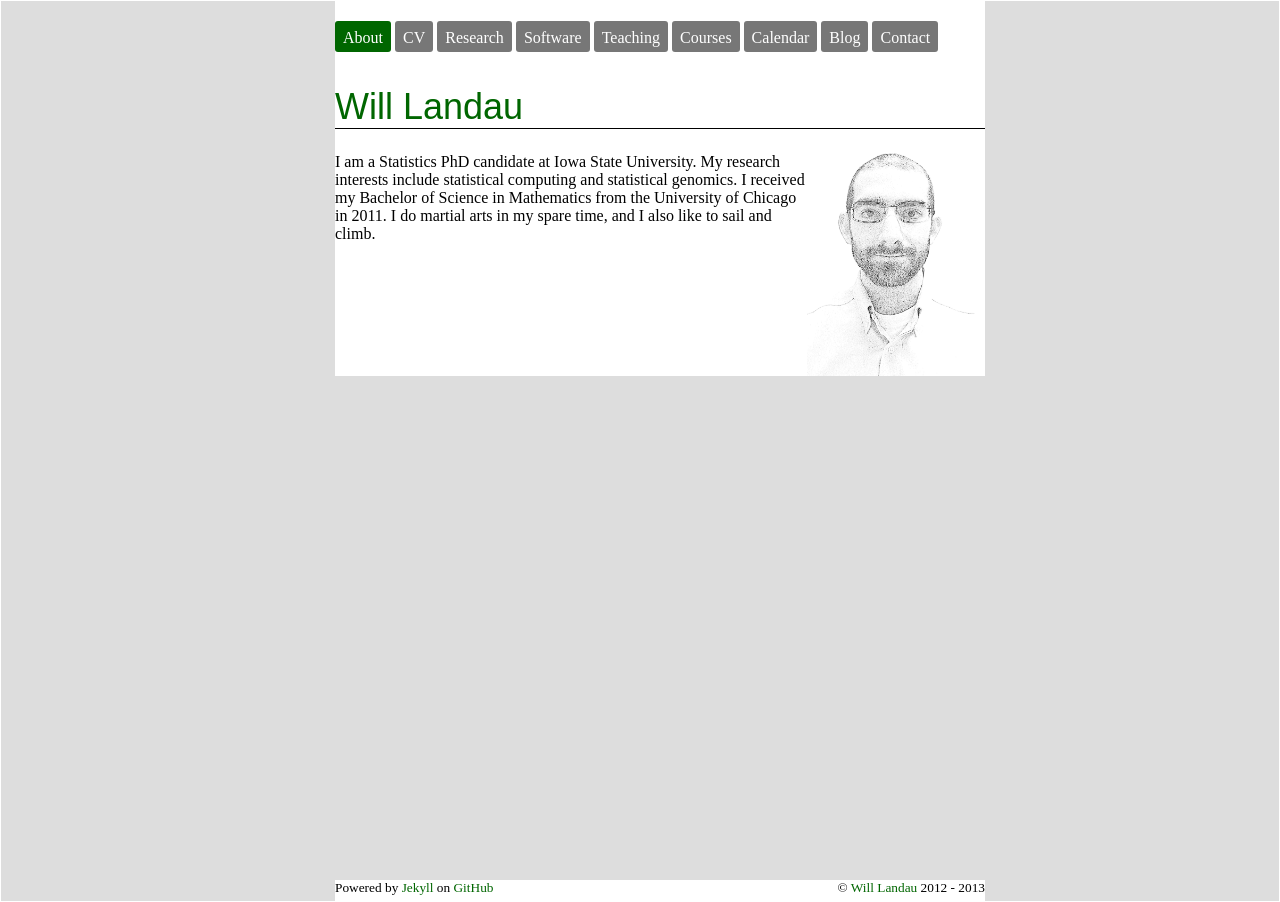
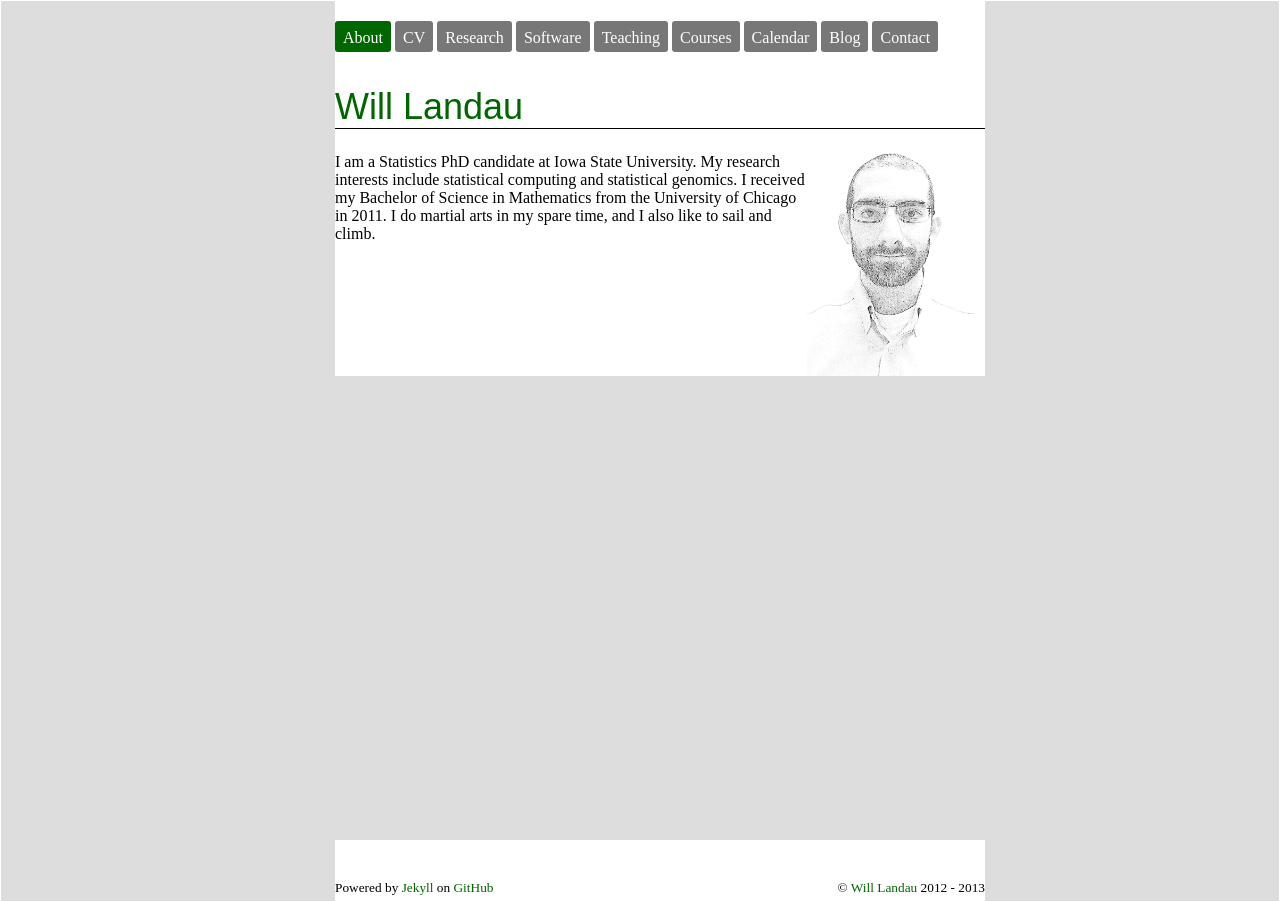
Before and after one commit to wlandau/wlandau.github.io, a Jekyll site: the page built from index.html, in a window 1280 px wide. Built offline with Jekyll 4.4.1, drawn with Linux system fonts in a browser that asks for light colours; nearby versions of some CDN libraries.

```diff
--- a/css/wml-custom.css
+++ b/css/wml-custom.css
@@ -115,7 +115,6 @@
 }
 
 #footer{
-  padding-top: 40px;
   background: #DDDDDD;
 }
 
@@ -137,7 +136,7 @@
 }
 
 #footer-content{
-  padding-bottom: 5px;
+  padding: 40px 0px 5px 0px;
   background: white;
   font-size: 10pt;
 }
```
